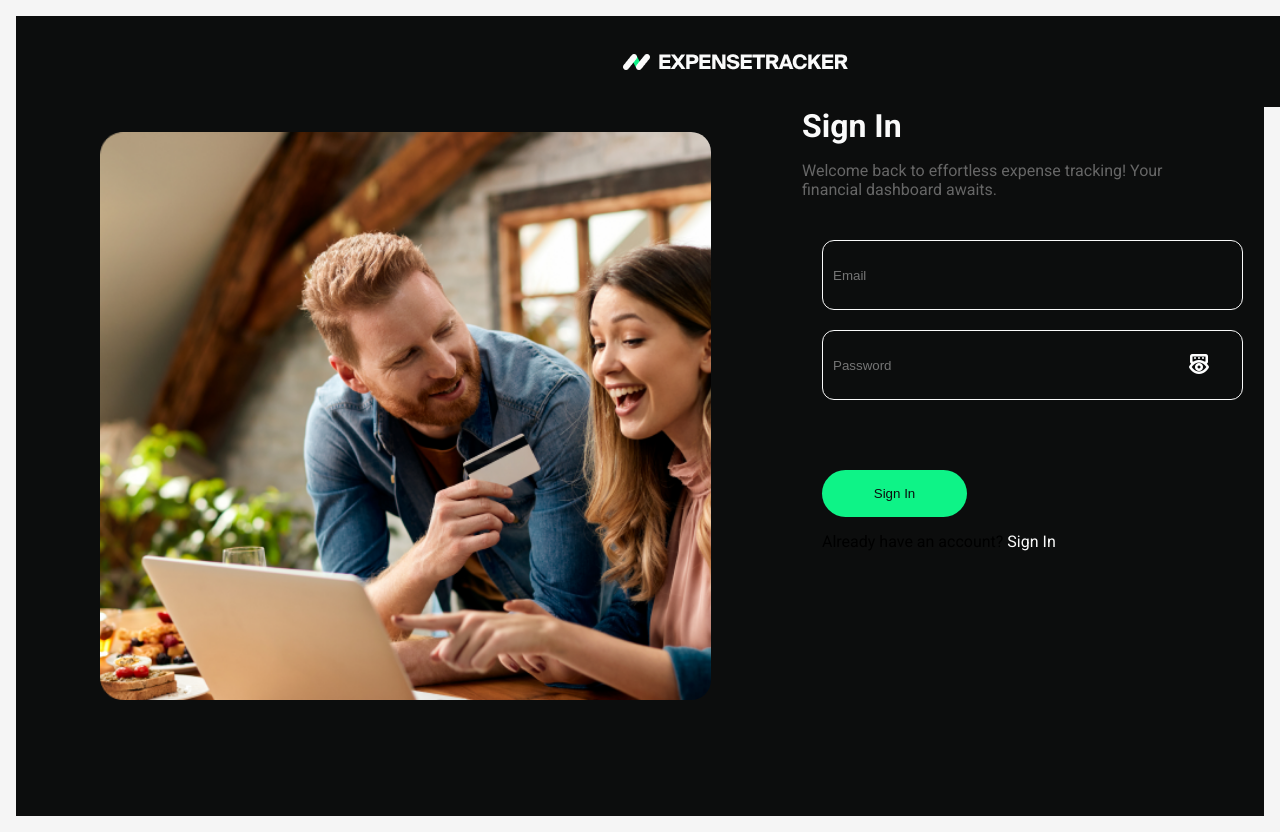
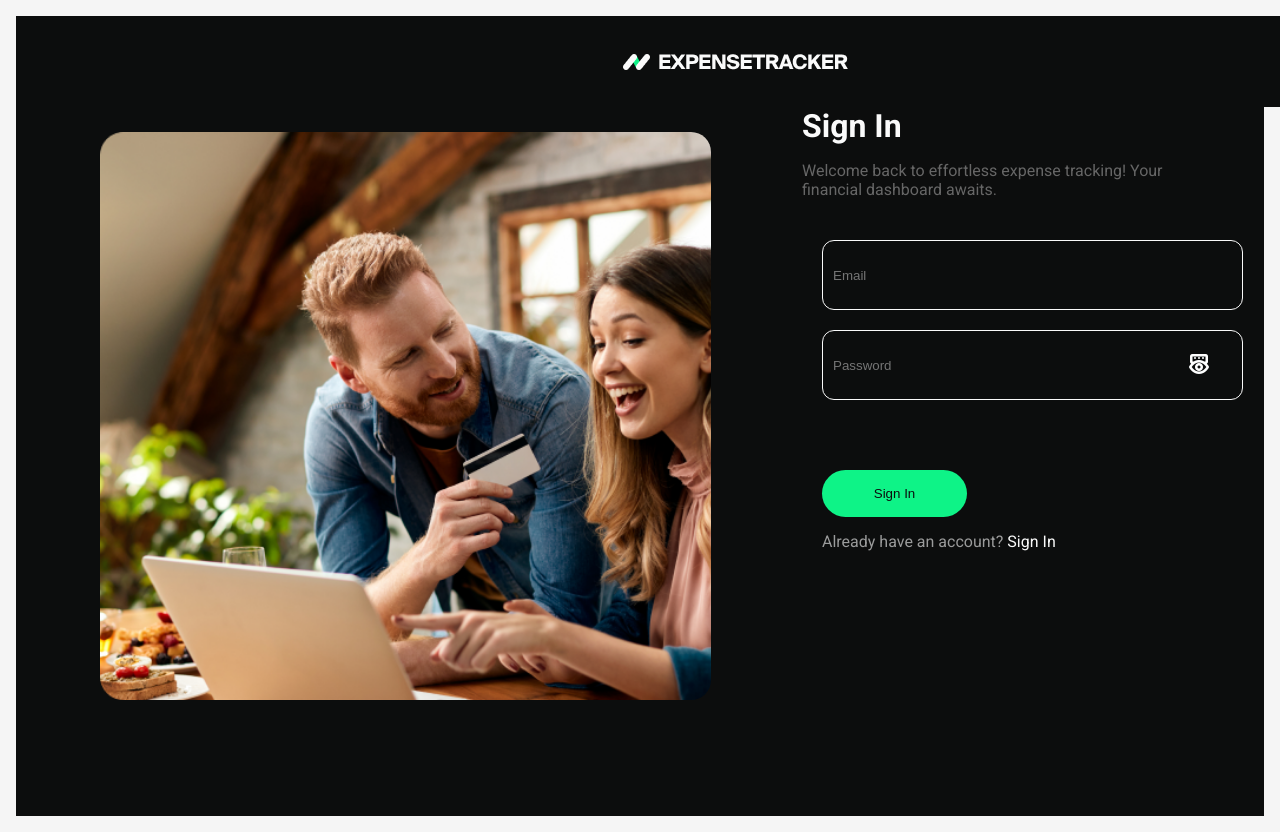
Before and after one commit to Reuelle/expense-tracker, a React (Create React App) app: page /expense-tracker/login in a window 1280 px wide. Shown: the top 832 px of the page. Built offline with nearby package versions, Linux system fonts and the light colour scheme.

Commit message:
Update AuthForm.module.css

```diff
--- a/src/components/AuthForm/AuthForm.module.css
+++ b/src/components/AuthForm/AuthForm.module.css
@@ -55,13 +55,17 @@
   margin-top: 15px;
   margin-left: 0; /* Align navigation text with the form */
 }
+.navText {
+  color: rgba(250, 250, 250, 0.6); /* 60% opacity for the main text */
+}
 
 .navLink {
-  color: rgb(250, 250, 250); /* Blue link */
+  color: rgba(250, 250, 250, 1);
   text-decoration: none;
+  transition: text-decoration 0.2s;
 }
 
-.navLink:hover span {
+.navLink:hover {
   text-decoration: underline;
 }
 
```
